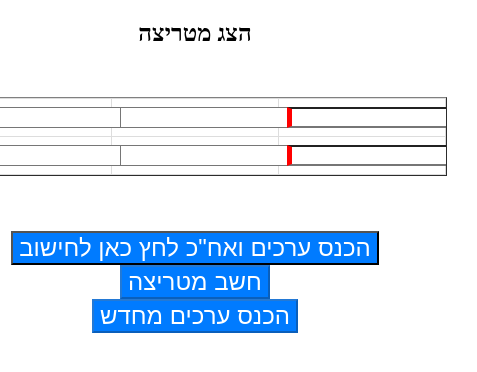
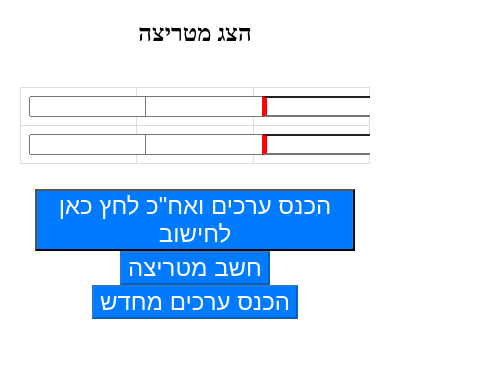
Before and after one commit to maorsarusi/Matrix, a plain HTML site: page Matrix.html in a window 390 px wide. Both pictures are taken after a click on the button "אשר". Shown: the whole page, 477 px wide, since content can reach past the window. Drawn offline with Linux system fonts and the light colour scheme.

Commit message:
try the match to the phone

```diff
--- a/Matrix_Styles.css
+++ b/Matrix_Styles.css
@@ -28,28 +28,23 @@ body {
 }
 
 
-/* Matrix Content Area (Scrollable) */
+/* Matrix Content Area: Make sure the table spans the full width of the screen */
 
 #matrixContainer {
-    overflow-x: auto;
-    /* Allow horizontal scrolling */
-    overflow-y: hidden;
-    /* No vertical scroll */
     width: 100%;
-    padding: 10px;
-    box-sizing: border-box;
     margin-top: 20px;
+    overflow-x: hidden;
+    /* Disable scrolling */
 }
 
 
-/* Matrix Table */
+/* Matrix Table: Take full width and expand dynamically */
 
 #Matrix {
     width: 100%;
     border-collapse: collapse;
-    margin-bottom: 20px;
     table-layout: fixed;
-    /* Ensure consistent table layout */
+    /* Distribute space evenly across columns */
 }
 
 #Matrix th,
@@ -58,33 +53,31 @@ body {
     text-align: center;
     border: 1px solid #ddd;
     min-width: 50px;
-    /* Ensure minimum width for readability */
-    max-width: 150px;
-    /* Prevent columns from growing too wide */
+    /* Prevent columns from shrinking too much */
     word-wrap: break-word;
-    /* Ensure content breaks properly if too long */
+    /* Break long words in table cells */
 }
 
 
-/* Responsive Layout Adjustments */
+/* Ensure that the table and columns expand to fill available space */
+
+#Matrix th,
+#Matrix td {
+    flex: 1;
+}
+
+
+/* Responsive Layout Adjustments for smaller screens */
 
 @media (max-width: 1200px) {
     #Matrix {
-        display: block;
-        /* Ensure table content stays in a single line */
         width: 100%;
-        overflow-x: auto;
-        /* Allow horizontal scroll */
     }
 }
 
 @media (max-width: 600px) {
     #Matrix {
-        display: block;
-        /* Ensure table is scrollable on smaller screens */
         width: 100%;
-        overflow-x: auto;
-        /* Allow horizontal scroll */
     }
 }
 
```
